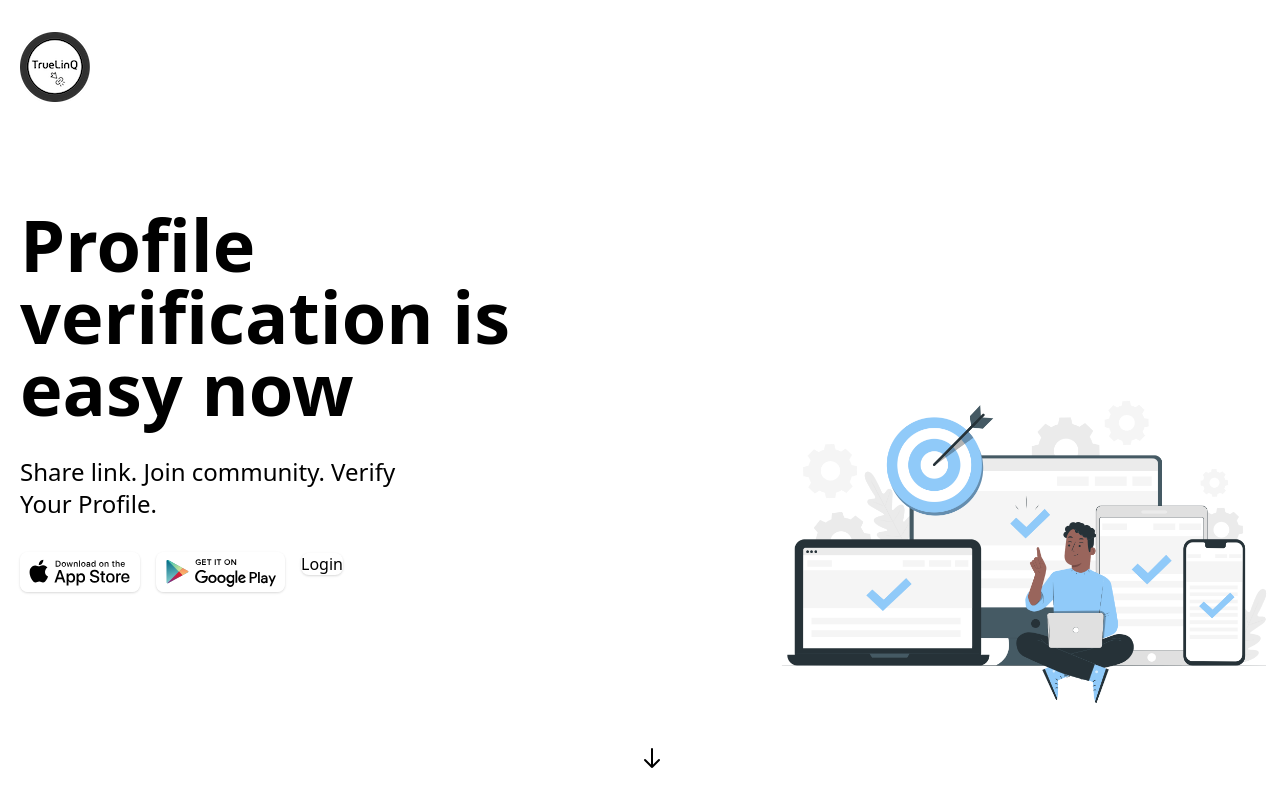
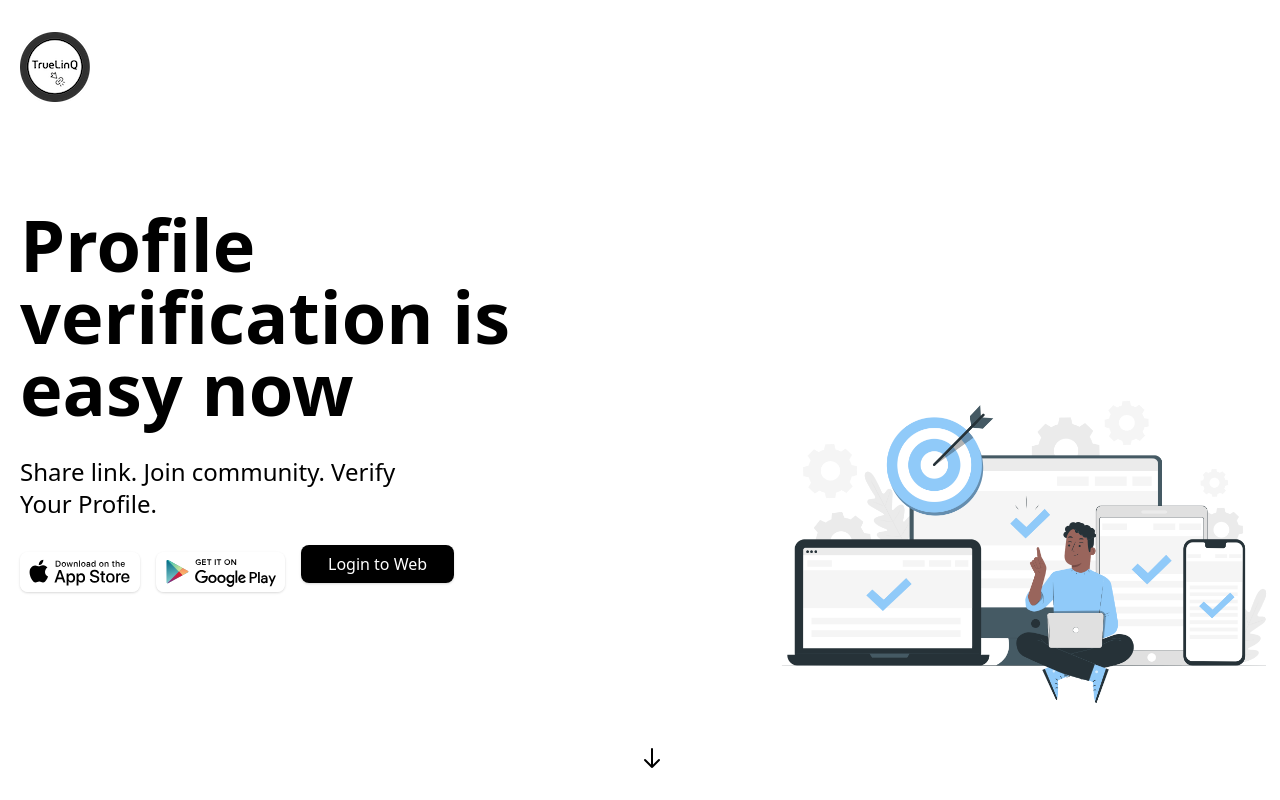
Before and after one commit to TrueLinQ/TrueLinQ.github.io, a plain HTML site: page index.html in a window 1280 px wide. Shown: the top 800 px of the page. Drawn offline with nearby package versions, Linux system fonts and the light colour scheme.

Commit message:
Update index.html

```diff
--- a/index.html
+++ b/index.html
@@ -28,7 +28,10 @@
                         <div class="flex justify-start space-x-4">
                             <a href="#"><img class="shadow rounded-lg transition duration-200 ease-in-out transform hover:-translate-y-1 hover:shadow-lg" src="assets/img/apple-store-white-button.svg" alt=""></a>
                             <a href="#"><img class="shadow rounded-lg transition duration-200 ease-in-out transform hover:-translate-y-1 hover:shadow-lg" src="assets/img/google-play-white-button.svg" alt=""></a>
-                            <a href="https://app.truelinq.com/linq/auth/login/direct"><span class="shadow rounded-lg transition duration-200 ease-in-out transform hover:-translate-y-1 hover:shadow-lg">Login</span></a>
+                            <a href="https://app.truelinq.com/linq/auth/login/direct">
+                                <span class="shadow rounded-lg transition duration-200 ease-in-out transform hover:-translate-y-1 hover:shadow-lg bg-gray-400 text-white"
+                                 style="padding: 8px 27px;ont-size: 1em;background-color: #000;"
+                                      >Login to Web</span></a>
                         </div>
                     </div>
                     <div class="grid justify-items-center">
```
